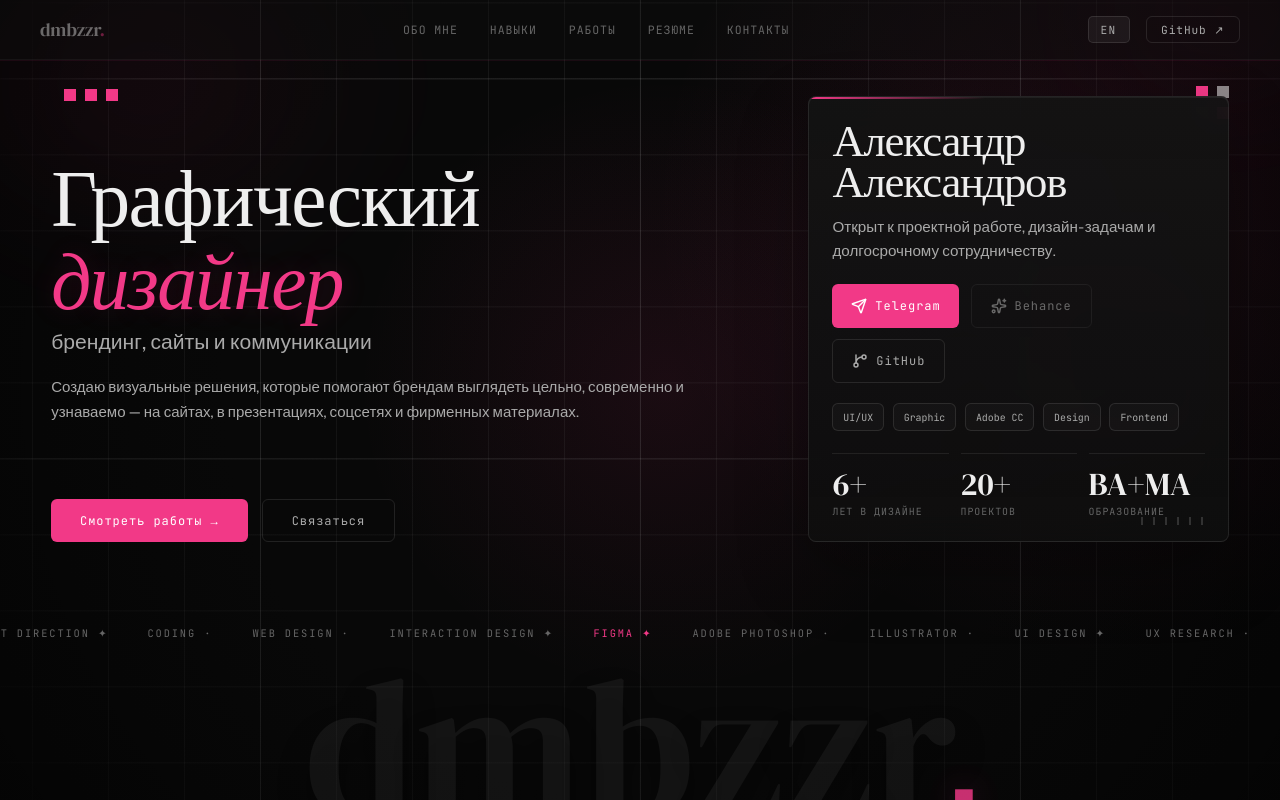
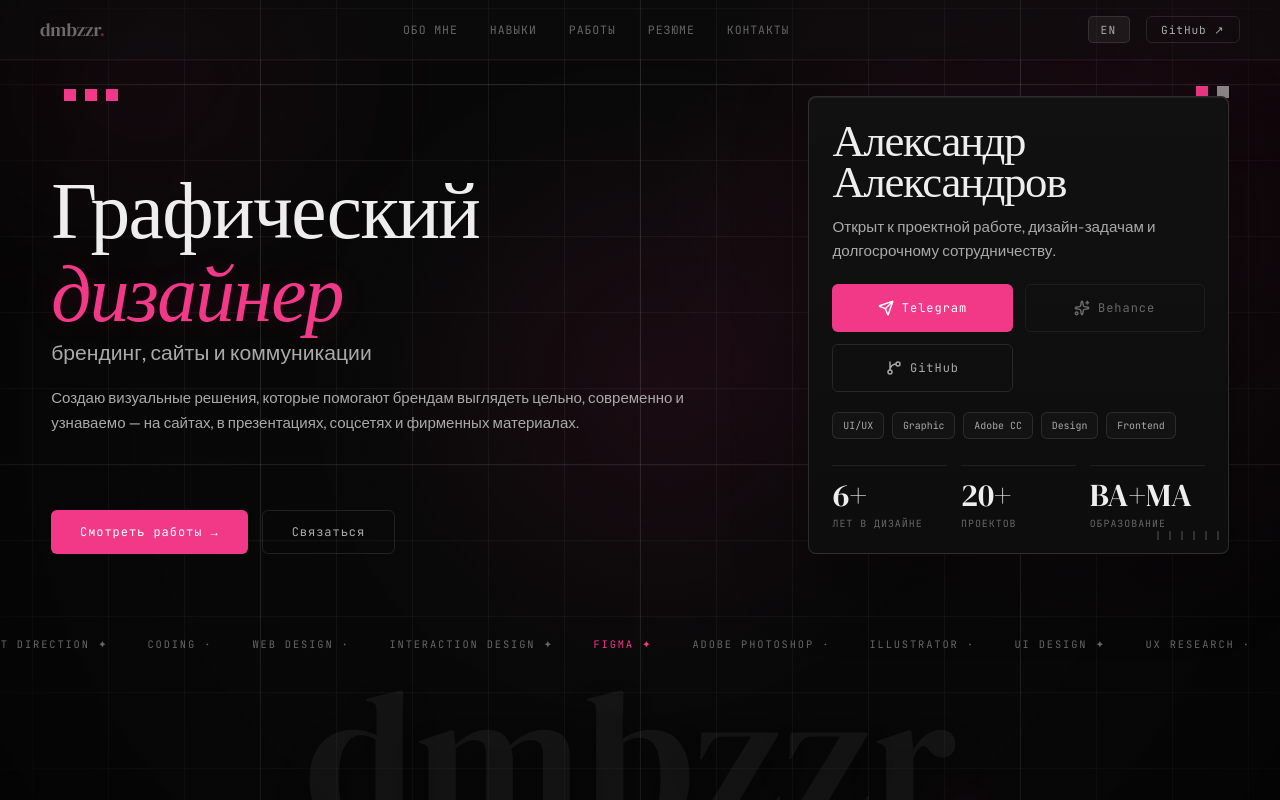
Before and after one commit to AREKKUZZERA/portfolio, a React (Vite) app: page / in a window 1280 px wide. Shown: the top 800 px of the page. Built offline with nearby package versions, Linux system fonts and the light colour scheme; no server answers.

Commit message:
style(hero): refine profile card

```diff
--- a/src/components/hero/HeroProfileCard.jsx
+++ b/src/components/hero/HeroProfileCard.jsx
@@ -5,6 +5,13 @@ import { HERO_LINKS } from '../../data/hero';
 function HeroProfileCard({ t }) {
   return (
     <aside className="hero-side-card">
+      <span className="hero-card-border" aria-hidden="true">
+        <span className="hero-card-border__segment hero-card-border__segment--top" />
+        <span className="hero-card-border__segment hero-card-border__segment--right" />
+        <span className="hero-card-border__segment hero-card-border__segment--bottom" />
+        <span className="hero-card-border__segment hero-card-border__segment--left" />
+      </span>
+
       <div>
         <div className="hero-profile-name">{t.name}</div>
         <p className="hero-profile-desc">{t.sideDesc}</p>
--- a/src/index.css
+++ b/src/index.css
@@ -962,23 +962,27 @@ input, textarea {
 }
 
 .hero-side-card {
+  --hero-card-pad: clamp(1.45rem, 2.2vw, 1.9rem);
   position: relative;
   display: flex;
   flex-direction: column;
-  justify-content: space-between;
-  gap: clamp(1.2rem, 2.2vw, 1.8rem);
+  justify-content: flex-start;
+  gap: clamp(1rem, 1.7vw, 1.45rem);
   min-height: 100%;
-  padding: clamp(1.2rem, 2vw, 1.65rem);
-  border: 1px solid rgba(255,255,255,0.09);
+  padding: var(--hero-card-pad);
+  border: 1px solid rgba(255,255,255,0.13);
   border-radius: 8px;
-  background:
-    linear-gradient(180deg, rgba(20,20,20,0.82), rgba(13,13,13,0.72)),
-    rgba(18,18,18,0.72);
+  background: linear-gradient(180deg, #111 0%, #0d0d0d 100%);
   box-shadow:
-    inset 0 1px 0 rgba(255,255,255,0.055),
-    0 28px 70px rgba(0,0,0,0.26);
-  backdrop-filter: blur(16px);
+    inset 0 1px 0 rgba(255,255,255,0.065),
+    0 28px 70px rgba(0,0,0,0.34);
+  backdrop-filter: none;
   overflow: hidden;
+  transition:
+    border-color 0.28s ease,
+    box-shadow 0.28s ease,
+    transform 0.28s ease,
+    background 0.28s ease;
 }
 
 .hero-side-card::before,
@@ -989,20 +993,140 @@ input, textarea {
 }
 
 .hero-side-card::before {
-  top: 0;
-  left: 0;
-  width: 42%;
-  height: 2px;
-  background: linear-gradient(90deg, var(--acc), transparent);
+  inset: 0;
+  border: 1px solid rgba(242,57,135,0.34);
+  border-radius: inherit;
+  box-shadow:
+    inset 0 0 0 1px rgba(255,121,176,0.08),
+    inset 0 0 26px rgba(242,57,135,0.075);
+  opacity: 0;
+  transition: opacity 0.28s ease;
+}
+
+.hero-side-card:hover {
+  border-color: rgba(255,121,176,0.22);
+  box-shadow:
+    inset 0 1px 0 rgba(255,255,255,0.07),
+    0 32px 80px rgba(0,0,0,0.3),
+    0 0 36px rgba(242,57,135,0.08);
+}
+
+.hero-side-card:hover::before {
+  opacity: 1;
 }
 
 .hero-side-card::after {
-  right: 1rem;
-  bottom: 1rem;
+  right: 0;
+  bottom: clamp(0.55rem, 1vw, 0.8rem);
+  z-index: 1;
   width: 4.4rem;
   height: 0.55rem;
   background: repeating-linear-gradient(90deg, rgba(238,238,238,0.32) 0 2px, transparent 2px 12px);
   opacity: 0.5;
+}
+
+.hero-side-card > :not(.hero-card-border) {
+  position: relative;
+  z-index: 2;
+}
+
+.hero-card-border {
+  --hero-border-run-size: clamp(3.6rem, 20%, 6rem);
+  --hero-border-run-duration: 1.18s;
+  position: absolute;
+  inset: 0;
+  z-index: 0;
+  border-radius: inherit;
+  overflow: hidden;
+  pointer-events: none;
+}
+
+.hero-card-border__segment {
+  position: absolute;
+  border-radius: 999px;
+  opacity: 0;
+  background: var(--hero-border-run-gradient);
+  box-shadow:
+    0 0 10px rgba(255,121,176,0.65),
+    0 0 24px rgba(242,57,135,0.42);
+  filter: saturate(1.08);
+  will-change: left, top, opacity;
+}
+
+.hero-card-border__segment--top,
+.hero-card-border__segment--bottom {
+  width: var(--hero-border-run-size);
+  height: 2px;
+}
+
+.hero-card-border__segment--right,
+.hero-card-border__segment--left {
+  width: 2px;
+  height: var(--hero-border-run-size);
+}
+
+.hero-card-border__segment--top {
+  top: 0;
+  left: calc(-1 * var(--hero-border-run-size));
+  --hero-border-run-gradient: linear-gradient(90deg, rgba(255,121,176,0), rgba(242,57,135,1) 72%, rgba(255,184,214,0.96));
+}
+
+.hero-card-border__segment--right {
+  top: calc(-1 * var(--hero-border-run-size));
+  right: 0;
+  --hero-border-run-gradient: linear-gradient(180deg, rgba(255,121,176,0), rgba(242,57,135,1) 72%, rgba(255,184,214,0.96));
+}
+
+.hero-card-border__segment--bottom {
+  right: calc(-1 * var(--hero-border-run-size));
+  bottom: 0;
+  --hero-border-run-gradient: linear-gradient(270deg, rgba(255,121,176,0), rgba(242,57,135,1) 72%, rgba(255,184,214,0.96));
+}
+
+.hero-card-border__segment--left {
+  bottom: calc(-1 * var(--hero-border-run-size));
+  left: 0;
+  --hero-border-run-gradient: linear-gradient(0deg, rgba(255,121,176,0), rgba(242,57,135,1) 72%, rgba(255,184,214,0.96));
+}
+
+.hero-side-card:hover .hero-card-border__segment--top {
+  animation: hero-card-border-top var(--hero-border-run-duration) linear 1;
+}
+
+.hero-side-card:hover .hero-card-border__segment--right {
+  animation: hero-card-border-right var(--hero-border-run-duration) linear 1;
+}
+
+.hero-side-card:hover .hero-card-border__segment--bottom {
+  animation: hero-card-border-bottom var(--hero-border-run-duration) linear 1;
+}
+
+.hero-side-card:hover .hero-card-border__segment--left {
+  animation: hero-card-border-left var(--hero-border-run-duration) linear 1;
+}
+
+@keyframes hero-card-border-top {
+  0% { left: calc(-1 * var(--hero-border-run-size)); opacity: 0; }
+  3%, 23% { opacity: 1; }
+  25%, 100% { left: 100%; opacity: 0; }
+}
+
+@keyframes hero-card-border-right {
+  0%, 24% { top: calc(-1 * var(--hero-border-run-size)); opacity: 0; }
+  28%, 48% { opacity: 1; }
+  50%, 100% { top: 100%; opacity: 0; }
+}
+
+@keyframes hero-card-border-bottom {
+  0%, 49% { right: calc(-1 * var(--hero-border-run-size)); opacity: 0; }
+  53%, 73% { opacity: 1; }
+  75%, 100% { right: 100%; opacity: 0; }
+}
+
+@keyframes hero-card-border-left {
+  0%, 74% { bottom: calc(-1 * var(--hero-border-run-size)); opacity: 0; }
+  78%, 98% { opacity: 1; }
+  100% { bottom: 100%; opacity: 0; }
 }
 
 .hero-profile-name {
@@ -1012,7 +1136,7 @@ input, textarea {
   line-height: 0.92;
   letter-spacing: -0.03em;
   color: var(--txt);
-  margin-bottom: 0.85rem;
+  margin-bottom: 0.7rem;
 }
 
 .hero-profile-desc {
@@ -1020,15 +1144,20 @@ input, textarea {
   font-size: 0.95rem;
   line-height: 1.62;
   color: var(--txt2);
-  max-width: 420px;
+  max-width: 460px;
 }
 
 .hero-link-row {
-  gap: 0.7rem;
+  display: grid;
+  grid-template-columns: repeat(auto-fit, minmax(9.25rem, 1fr));
+  gap: 0.75rem;
 }
 
 .hero-link-button {
-  padding: 0.86rem 1.08rem;
+  justify-content: center;
+  width: 100%;
+  min-height: 3rem;
+  padding: 0.84rem 1rem;
   font-size: 0.72rem;
 }
 
@@ -1076,7 +1205,8 @@ input, textarea {
 }
 
 .hero-tag-row {
-  gap: 0.55rem;
+  gap: 0.5rem;
+  row-gap: 0.45rem;
 }
 
 .hero-tag-row span {
@@ -1094,8 +1224,9 @@ input, textarea {
 .hero-stats-row {
   display: grid;
   grid-template-columns: repeat(3, minmax(0, 1fr));
-  gap: 0.75rem;
-  padding-top: 0.15rem;
+  gap: 0.85rem;
+  margin-top: 0.1rem;
+  padding-top: 0.25rem;
 }
 
 .hero-stats-row > div {
@@ -1781,8 +1912,9 @@ input, textarea {
     gap: 0.7rem !important;
   }
   .hero-side-card {
-    padding: 1rem !important;
-    gap: 1rem !important;
+    --hero-card-pad: 1.45rem;
+    padding: var(--hero-card-pad) !important;
+    gap: 0.95rem !important;
     min-height: auto !important;
   }
   .hero-tag-row {
@@ -2096,7 +2228,7 @@ input, textarea {
   .stack-code-grid {
     grid-template-columns: 1fr !important;
   }
-  .hero-side-card a,
+  .hero-side-card .hero-link-button,
   .hero-cta-row a {
     width: 100%;
     justify-content: center;
@@ -2123,13 +2255,16 @@ input, textarea {
   }
   .hero-link-row {
     display: grid !important;
-    grid-template-columns: 1fr;
+    grid-template-columns: repeat(2, minmax(0, 1fr));
   }
   .hero-stats-row {
-    grid-template-columns: repeat(2, minmax(0, 1fr));
+    grid-template-columns: repeat(3, minmax(0, 1fr));
   }
   .hero-stats-row > div {
-    min-width: calc(50% - 0.6rem);
+    min-width: 0;
+  }
+  .hero-side-card::after {
+    width: 3.8rem;
   }
   .work-viewer-panels {
     padding: 0.5rem !important;
```
